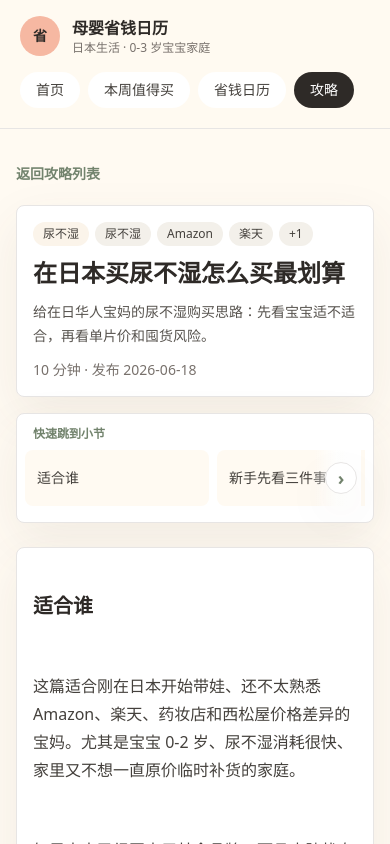
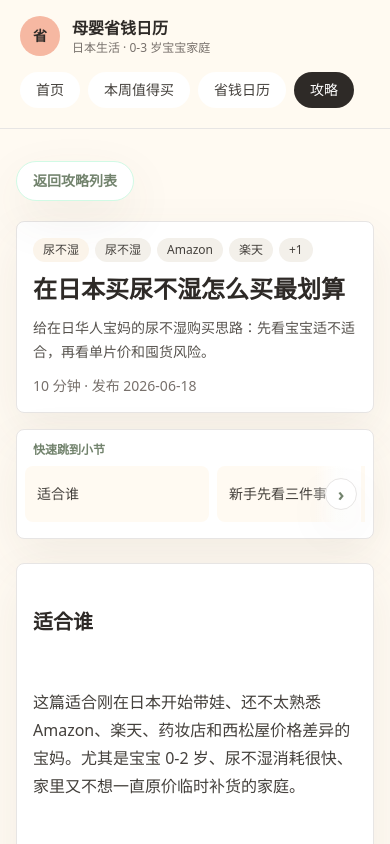
Before and after one commit to fengchuanli/mama-save-jp, a Next.js app: page /guides/buy-diapers-japan in a window 390 px wide. Shown: the top 844 px of the page. Built offline with nearby package versions, Linux system fonts and the light colour scheme.

Commit message:
优化攻略详情动作入口移动端布局

```diff
--- a/pages/guides/[slug].tsx
+++ b/pages/guides/[slug].tsx
@@ -221,7 +221,10 @@ export default function GuideDetail({ guide, relatedGuides }: GuideDetailProps)
         />
       </Head>
       <article className="mx-auto max-w-3xl px-4 py-8 sm:px-5 sm:py-12">
-        <Link href="/guides" className="text-sm font-semibold text-tea">
+        <Link
+          href="/guides"
+          className="inline-flex min-h-10 items-center rounded-full border border-emerald-100 bg-white px-4 py-2 text-sm font-semibold text-tea shadow-soft transition hover:bg-emerald-50"
+        >
           返回攻略列表
         </Link>
         <div className="mt-5 rounded-lg border border-stone-200 bg-white p-4 shadow-soft sm:mt-6 sm:p-6">
@@ -294,13 +297,13 @@ export default function GuideDetail({ guide, relatedGuides }: GuideDetailProps)
           <div className="mt-4 flex flex-col gap-2 sm:flex-row sm:flex-wrap">
             <Link
               href={nextAction.primary.href}
-              className="inline-flex min-h-10 items-center justify-center rounded-full bg-ink px-4 py-2 text-sm font-semibold text-white transition hover:bg-stone-700"
+              className="inline-flex min-h-10 w-full items-center justify-center rounded-full bg-ink px-4 py-2 text-center text-sm font-semibold text-white transition hover:bg-stone-700 sm:w-auto"
             >
               {nextAction.primary.label}
             </Link>
             <Link
               href={nextAction.secondary.href}
-              className="inline-flex min-h-10 items-center justify-center rounded-full border border-amber-200 bg-white px-4 py-2 text-sm font-semibold text-stone-700 transition hover:bg-linen"
+              className="inline-flex min-h-10 w-full items-center justify-center rounded-full border border-amber-200 bg-white px-4 py-2 text-center text-sm font-semibold text-stone-700 transition hover:bg-linen sm:w-auto"
             >
               {nextAction.secondary.label}
             </Link>
```
Also changed, not shown: 1 other file (tests, documents, lock files or other folders).
